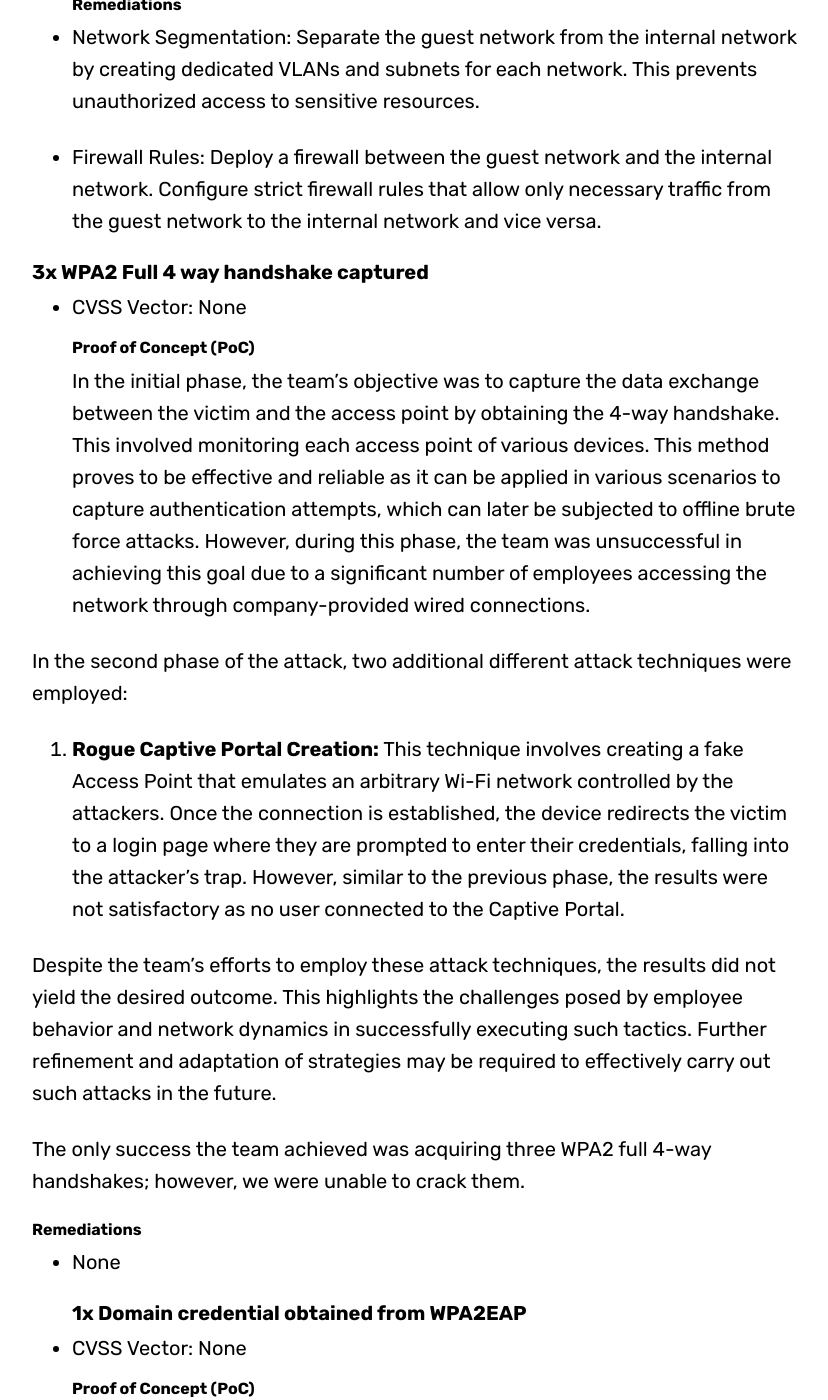
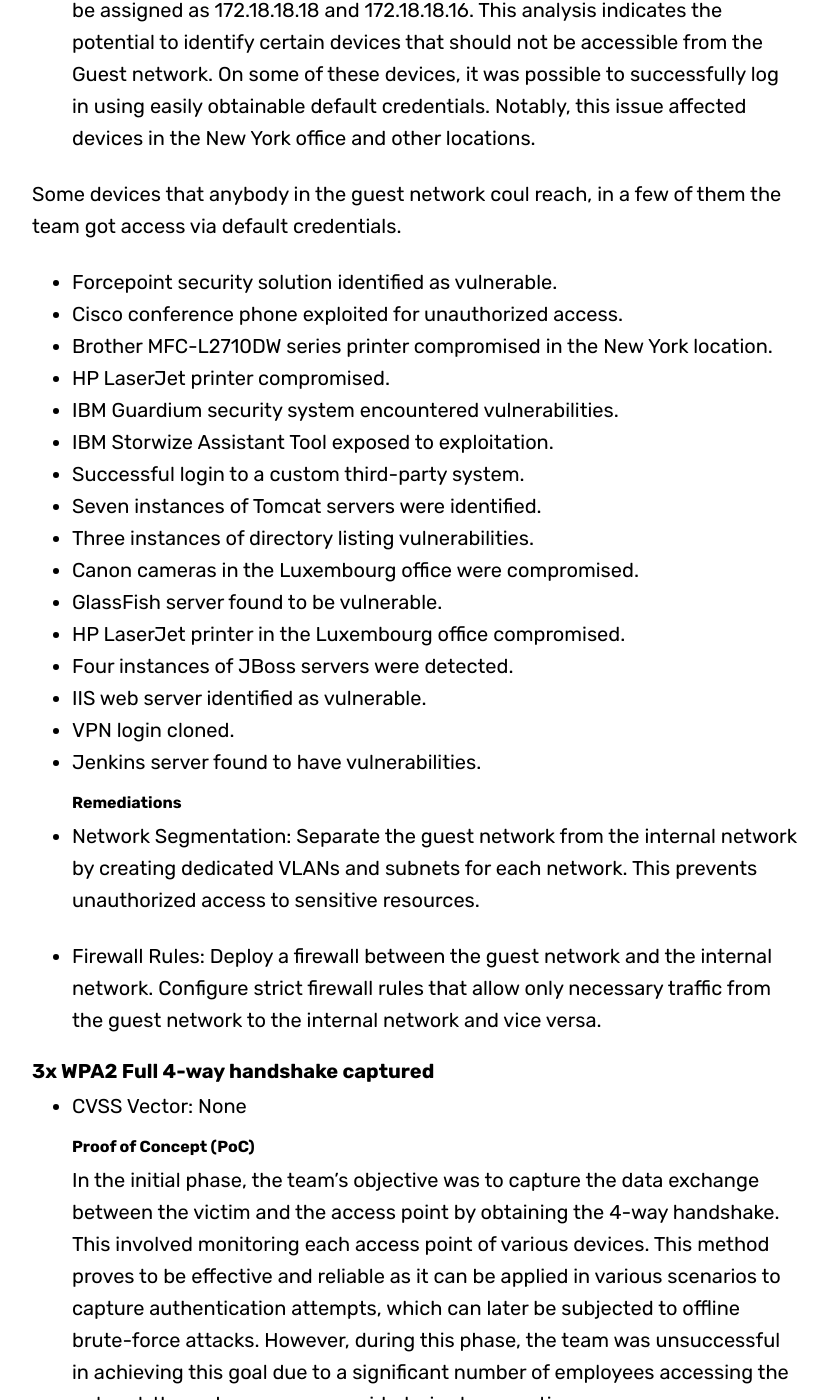
Before and after one commit to blitz0p3rations/blitz0p3rations.github.io, a Jekyll site: the page built from _posts/2022-10-05-Investment-Bank.md, in a window 1280 px wide and 1400 px high, scrolled down 3469 px. Shown: the whole window, without its empty margins (224-1052 px from the left). Built offline with Jekyll 4.4.1, drawn with Linux system fonts in a browser that asks for light colours; some web fonts are replaced; some of the changed text lies outside the part shown.

Commit message:
Update 2022-10-05-Investment-Bank.md

```diff
--- a/_posts/2022-10-05-Investment-Bank.md
+++ b/_posts/2022-10-05-Investment-Bank.md
@@ -2,19 +2,19 @@
 layout: post
 title: 'Investment Bank Wireless PT'
 tags:
- - wifi
- - real-engagement
+ - wireless
+ - real-activity
 hero: https://images.unsplash.com/photo-1501167786227-4cba60f6d58f?ixlib=rb-4.0.3&ixid=M3wxMjA3fDB8MHxzZWFyY2h8Mnx8YmFua3xlbnwwfHwwfHx8MA%3D%3D&auto=format&fit=crop&w=400&q=60
 overlay: blue
 ---
 
-No images (image for the step by step PoC are essential as evidence but will not be provided
-) or references will be provided, as this assessment was a real engagement. Additionally, all URLs and functionalities have been anonymized to ensure privacy and compliance with non-disclosure agreements (NDAs). {: .lead} <!--break-->
+Please note that for this proof of concept, while images and step-by-step reproduction tips are fundamental for evidentiary purposes, they will not be supplied. Furthermore, in adherence to our commitment to privacy and compliance with non-disclosure agreements, all URLs and functionalities within this assessment have been anonymized. {: .lead}
+ <!--break-->
 
 # Investment Bank
 
 ## Type of activity and objectives
-The objective of this engagement was to conduct a wireless penetration assessment for the organization. The aim was to identify potential vulnerabilities that could potentially be exploited from an attacker in the nearby, with the goal of preventing unauthorized access, compromise and data exfiltration.
+The objective of this engagement was to conduct a wireless penetration assessment for the organization. The aim was to identify potential vulnerabilities that could potentially be exploited by an attacker nearby, to prevent unauthorized access, compromise and data exfiltration.
 ## Scope of evaluation
 The evaluation was focused on the SSID and guest network of the organization. This scope encompassed assessing the security and potential vulnerabilities within this surface.
 ## Executive Summary
@@ -45,12 +52,12 @@
 - IBM Guardium security system encountered vulnerabilities.
 - IBM Storwize Assistant Tool exposed to exploitation.
 - Successful login to a custom third-party system.
-- Seven instances of Tomcat servers identified.
+- Seven instances of Tomcat servers were identified.
 - Three instances of directory listing vulnerabilities.
-- Canon cameras in the Luxembourg office compromised.
+- Canon cameras in the Luxembourg office were compromised.
 - GlassFish server found to be vulnerable.
 - HP LaserJet printer in the Luxembourg office compromised.
-- Four instances of JBoss servers detected.
+- Four instances of JBoss servers were detected.
 - IIS web server identified as vulnerable.
 - VPN login cloned.
 - Jenkins server found to have vulnerabilities.
@@ -59,16 +66,16 @@
 
 - Firewall Rules: Deploy a firewall between the guest network and the internal network. Configure strict firewall rules that allow only necessary traffic from the guest network to the internal network and vice versa.
 
-### 3x WPA2 Full 4 way handshake captured
+### 3x WPA2 Full 4-way handshake captured
 - CVSS Vector: None
 #### Proof of Concept (PoC)
-In the initial phase, the team's objective was to capture the data exchange between the victim and the access point by obtaining the 4-way handshake. This involved monitoring each access point of various devices. This method proves to be effective and reliable as it can be applied in various scenarios to capture authentication attempts, which can later be subjected to offline brute force attacks. However, during this phase, the team was unsuccessful in achieving this goal due to a significant number of employees accessing the network through company-provided wired connections.
+In the initial phase, the team's objective was to capture the data exchange between the victim and the access point by obtaining the 4-way handshake. This involved monitoring each access point of various devices. This method proves to be effective and reliable as it can be applied in various scenarios to capture authentication attempts, which can later be subjected to offline brute-force attacks. However, during this phase, the team was unsuccessful in achieving this goal due to a significant number of employees accessing the network through company-provided wired connections.
 
 In the second phase of the attack, two additional different attack techniques were employed:
 
 1. **Rogue Captive Portal Creation:** This technique involves creating a fake Access Point that emulates an arbitrary Wi-Fi network controlled by the attackers. Once the connection is established, the device redirects the victim to a login page where they are prompted to enter their credentials, falling into the attacker's trap. However, similar to the previous phase, the results were not satisfactory as no user connected to the Captive Portal.
 
-Despite the team's efforts to employ these attack techniques, the results did not yield the desired outcome. This highlights the challenges posed by employee behavior and network dynamics in successfully executing such tactics. Further refinement and adaptation of strategies may be required to effectively carry out such attacks in the future.
+Despite the team's efforts to employ these attack techniques, the results did not yield the desired outcome. This highlights the challenges posed by employee behaviour and network dynamics in successfully executing such tactics. Further refinement and adaptation of strategies may be required to effectively carry out such attacks in the future.
 
 The only success the team achieved was acquiring three WPA2 full 4-way handshakes; however, we were unable to crack them.
 #### Remediations
```
Also changed, not shown: other parts of _posts/2022-10-05-Investment-Bank.md (+10 -3 lines).
